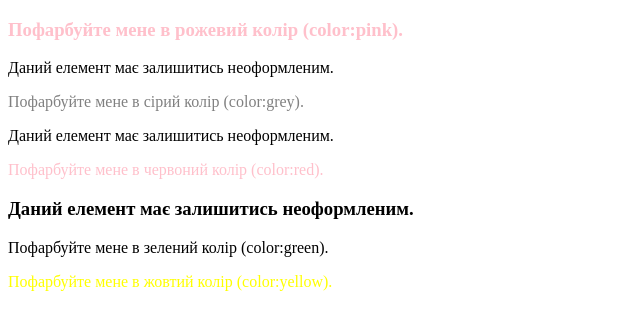
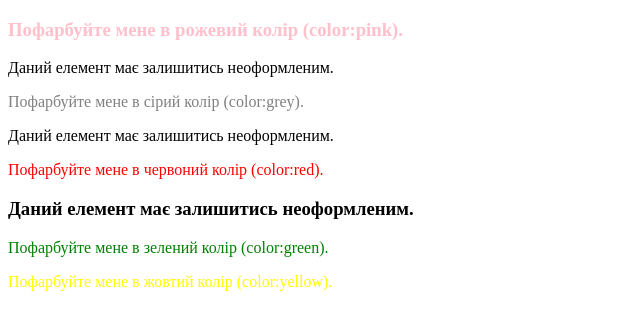
Before and after one commit to rakazabra/HW8, a plain HTML site: page index.html in a window 1280 px wide. Shown: the whole page, without its empty margins (0-640 px from the left). Drawn offline with Linux system fonts and the light colour scheme.

Commit message:
new code

```diff
--- a/styles/styles.css
+++ b/styles/styles.css
@@ -9,6 +9,10 @@ div :first-child {
     color: yellow;
 }
 
-h3 :first-child {
-    color: green;
-}
+.text-box div > p {
+    color: red;
+    }
+
+    .text-box p:nth-last-child(2) {
+        color:  green
+        }
```
